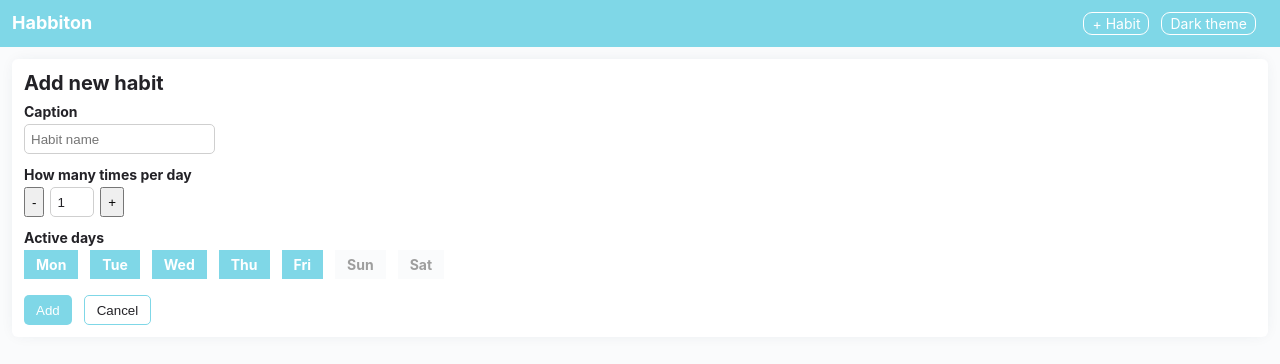
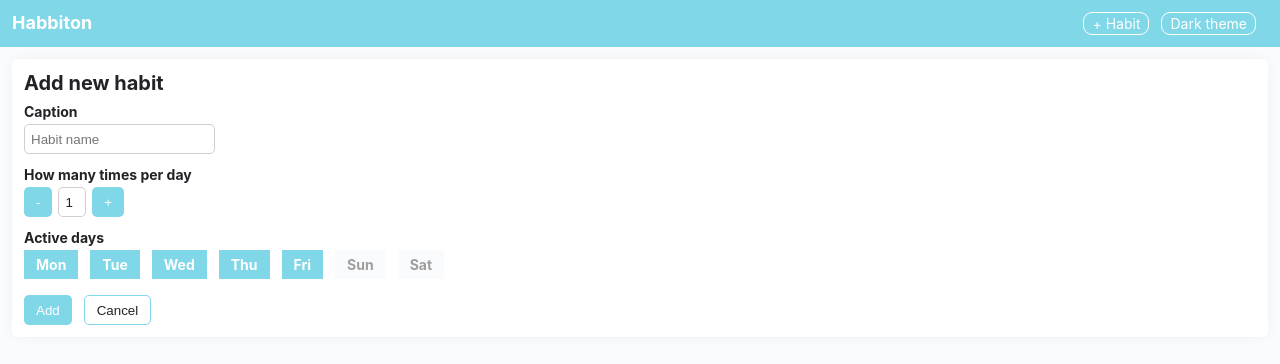
Before and after one commit to ninedev-i/habbiton, a React (Create React App) app: page /add in a window 1280 px wide. Shown: the top 364 px of the page. Built offline with nearby package versions, Linux system fonts and the light colour scheme; no server answers.

Commit message:
Update calendar dark theme

```diff
--- /dev/null
+++ b/src/@types/styled-components/index.d.ts
@@ -0,0 +1,5 @@
+import {IThemeProps} from '../../themes';
+
+declare module 'styled-components' {
+    interface DefaultTheme extends IThemeProps {}
+}
--- a/src/elements/DatePicker/styles.ts
+++ b/src/elements/DatePicker/styles.ts
@@ -1,4 +1,5 @@
 import {createGlobalStyle} from 'styled-components';
+import {constants} from '../../helpers';
 
 export const CalendarStyles = createGlobalStyle`
     .date-picker {
@@ -29,6 +30,11 @@ export const CalendarStyles = createGlobalStyle`
                     text-align: center;
                     margin: 0 auto 25px;
                 }
+
+                &_title {
+                    transition: ${constants.transition};
+                    color: ${(props) => props.theme.color};
+                }
             }
         }
 
@@ -41,6 +47,7 @@ export const CalendarStyles = createGlobalStyle`
             position: relative;
             height: 35px;
             width: 35px;
+            color: ${(props) => props.theme.color};
 
             &:focus {
                 outline: 0;
@@ -114,7 +121,9 @@ export const CalendarStyles = createGlobalStyle`
                 align-items: center;
                 justify-content: center;
                 flex-basis: 15%;
-            background: #fff;
+                background: ${(props) => props.theme.inputBg};
+                color: ${(props) => props.theme.color};
+                transition: ${constants.transition};
                 position: relative;
                 border-radius: 50%;
                 margin: 0;
--- a/src/elements/InputField/index.tsx
+++ b/src/elements/InputField/index.tsx
@@ -1,6 +1,7 @@
 import React from 'react';
 import {observer} from 'mobx-react-lite';
 import {Box} from '../Box';
+import {Button} from '../Button';
 import {LabelStyled, InputStyled, InputNumberContainer, NumberContainer} from './styled';
 import {IInputField, ILabel, IInput, IButtonWrapper} from './interface';
 
@@ -88,9 +89,23 @@ function ButtonWrapper({value, changeHandler, children}: IButtonWrapper) {
 
     return (
         <NumberContainer>
-            <button className="button-accented" type="button" onClick={() => changeValue()}>-</button>
+            <Button
+                caption="-"
+                padding="0 12px"
+                color="#fff"
+                background="7fd7e7"
+                borderRadius="5px"
+                onClick={() => changeValue()}
+            />
             <InputNumberContainer>{children}</InputNumberContainer>
-            <button className="button-accented" type="button" onClick={() => changeValue(true)}>+</button>
+            <Button
+                caption="+"
+                padding="0 12px"
+                color="#fff"
+                background="7fd7e7"
+                borderRadius="5px"
+                onClick={() => changeValue(true)}
+            />
         </NumberContainer>
     );
 }
--- a/src/themes/index.tsx
+++ b/src/themes/index.tsx
@@ -1,5 +1,15 @@
 import React, {createContext, useState} from 'react';
 import {keyframes, ThemeProvider as Provider} from 'styled-components';
+
+export interface IThemeProps {
+    color?: string;
+    background?: string;
+    headerBg?: string;
+    contentBg?: string;
+    progressBg?: string;
+    inputBg?: string;
+    inputBorder?: string;
+}
 
 type ITheme = 'light'|'dark';
 export const getTheme = (): ITheme => localStorage.getItem('theme') as ITheme || 'light';
@@ -20,7 +30,7 @@ export const constants = {
     `,
 };
 
-const themes = {
+const themes: {light: IThemeProps, dark: IThemeProps} = {
     light: {
         color: '#232227',
         background: '#fafbfc',
```
Lines whose indentation alone changed are shown as unchanged.
